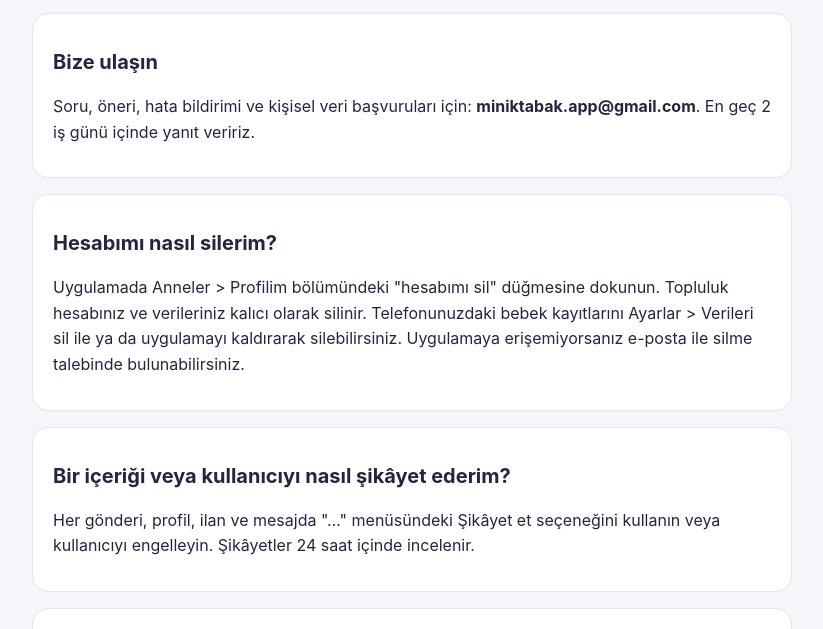
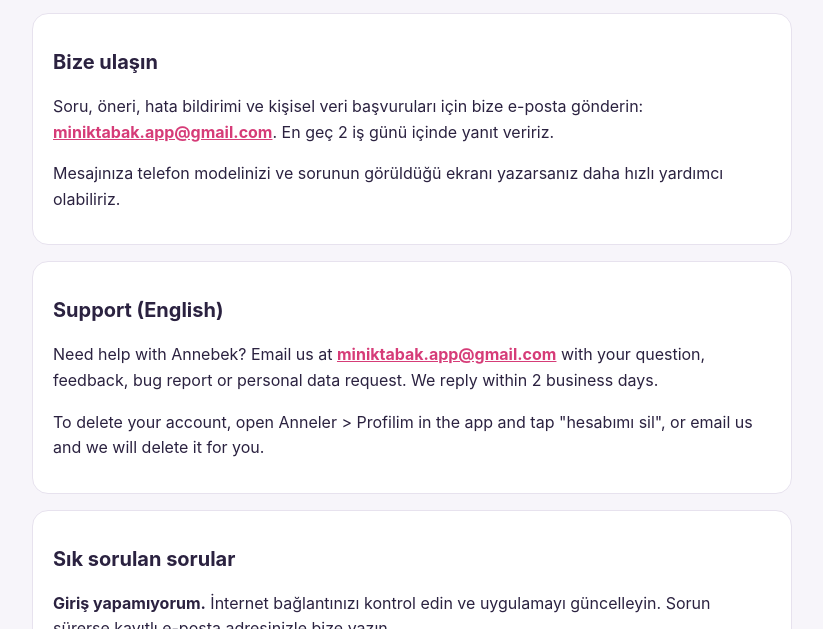
Before and after one commit to BerkayKanevetci/miniktabak-web, a plain HTML site: page index.html in a window 1280 px wide. Shown: the part 171-800 px from the top of the page, without its empty margins (228-1051 px from the left). Drawn offline with Linux system fonts and the light colour scheme.

Commit message:
Destek sayfası: tıklanabilir e-posta, İngilizce destek bölümü ve sık sorulan sorular (Apple 1.5) (#13)
Claude-Session: https://claude.ai/code/session_01Q3An9EEQVCVMGpjyFuzhzM

Co-authored-by: Claude <noreply@anthropic.com>

```diff
--- a/index.html
+++ b/index.html
@@ -16,7 +16,9 @@ section{background:var(--card);border:1px solid var(--line);border-radius:16px;p
 <header><b>Anne<span>bek</span></b></header>
 <nav><a href="index.html">Destek</a><a href="gizlilik.html">Gizlilik Politikası</a><a href="kosullar.html">Kullanım Koşulları</a></nav>
 <h1>Annebek Destek</h1>
-<section><h2>Bize ulaşın</h2><p>Soru, öneri, hata bildirimi ve kişisel veri başvuruları için: <b>miniktabak.app@gmail.com</b>. En geç 2 iş günü içinde yanıt veririz.</p></section>
+<section><h2>Bize ulaşın</h2><p>Soru, öneri, hata bildirimi ve kişisel veri başvuruları için bize e-posta gönderin: <b><a href="mailto:miniktabak.app@gmail.com?subject=Annebek%20Destek">miniktabak.app@gmail.com</a></b>. En geç 2 iş günü içinde yanıt veririz.</p><p>Mesajınıza telefon modelinizi ve sorunun görüldüğü ekranı yazarsanız daha hızlı yardımcı olabiliriz.</p></section>
+<section lang="en"><h2>Support (English)</h2><p>Need help with Annebek? Email us at <b><a href="mailto:miniktabak.app@gmail.com?subject=Annebek%20Support">miniktabak.app@gmail.com</a></b> with your question, feedback, bug report or personal data request. We reply within 2 business days.</p><p>To delete your account, open Anneler &gt; Profilim in the app and tap "hesabımı sil", or email us and we will delete it for you.</p></section>
+<section><h2>Sık sorulan sorular</h2><p><b>Giriş yapamıyorum.</b> İnternet bağlantınızı kontrol edin ve uygulamayı güncelleyin. Sorun sürerse kayıtlı e-posta adresinizle bize yazın.</p><p><b>Verilerim kayboldu.</b> Bebek kayıtları telefonunuzda tutulur. Telefon değiştirdiyseniz ya da uygulamayı sildiyseniz bize yazın, yardımcı olalım.</p><p><b>Aboneliğimi nasıl iptal ederim?</b> iPhone'da Ayarlar &gt; Apple Hesabı &gt; Abonelikler, Android'de Google Play &gt; Ödemeler ve abonelikler bölümünden iptal edebilirsiniz.</p></section>
 <section><h2><span id="hesap-silme"></span>Hesabımı nasıl silerim?</h2><p>Uygulamada Anneler &gt; Profilim bölümündeki "hesabımı sil" düğmesine dokunun. Topluluk hesabınız ve verileriniz kalıcı olarak silinir. Telefonunuzdaki bebek kayıtlarını Ayarlar &gt; Verileri sil ile ya da uygulamayı kaldırarak silebilirsiniz. Uygulamaya erişemiyorsanız e-posta ile silme talebinde bulunabilirsiniz.</p></section>
 <section><h2>Bir içeriği veya kullanıcıyı nasıl şikâyet ederim?</h2><p>Her gönderi, profil, ilan ve mesajda "…" menüsündeki Şikâyet et seçeneğini kullanın veya kullanıcıyı engelleyin. Şikâyetler 24 saat içinde incelenir.</p></section>
 <section><h2>Sağlık uyarısı</h2><p>Annebek tıbbi tavsiye vermez. Acil durumlarda 112'yi arayın.</p></section>
```
